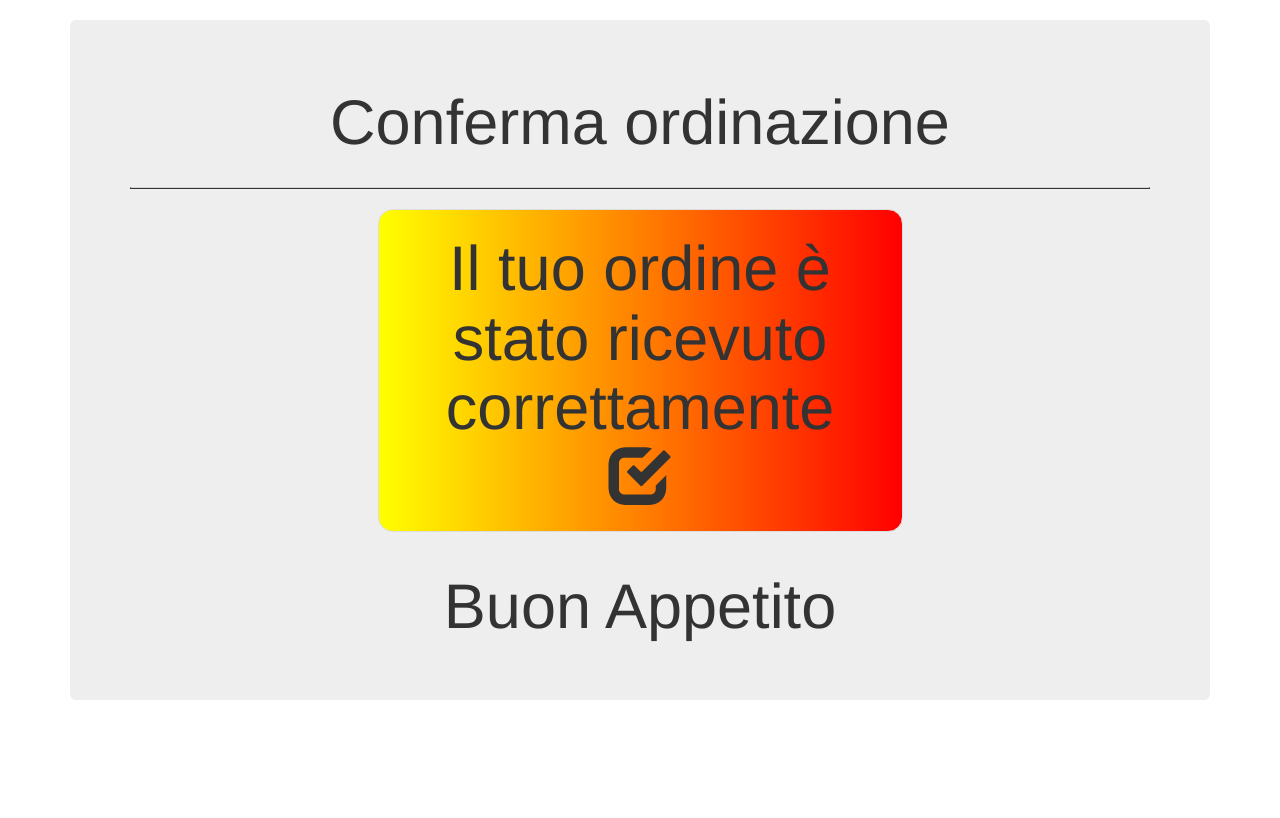
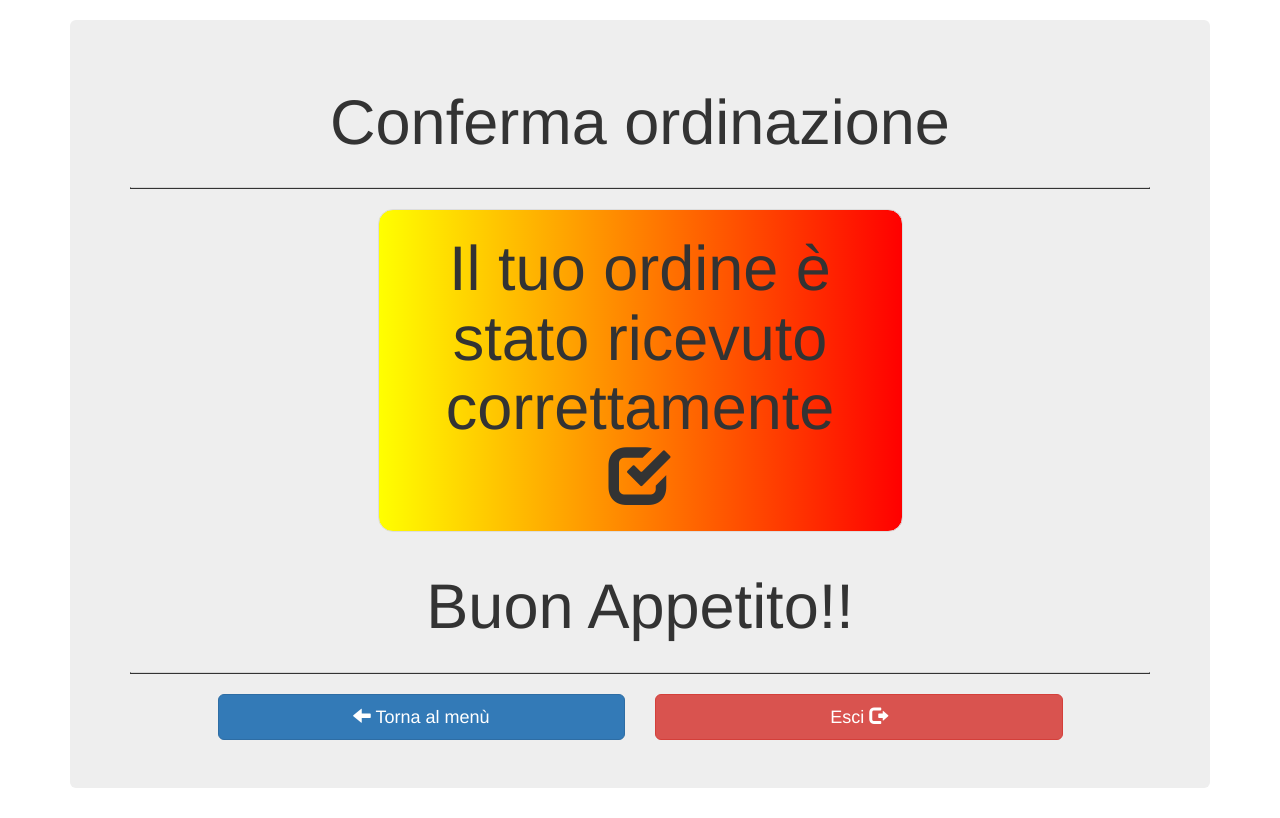
Before and after one commit to KevinConter/SE2_16_171880_173806_172310, a website: page web/final.html in a window 1280 px wide. Drawn offline with Linux system fonts and the light colour scheme.

Commit message:
Modificato il pulsante in resoconto.tpl; inseriti pulsanti per tornare al menù e per fare il logout in final.html.

```diff
--- a/web/final.html
+++ b/web/final.html
@@ -1,6 +1,5 @@
 <!DOCTYPE html>
 <html>
-
 	<head>
 		<title>Conferma ordinazione</title>
 		<meta charset="UTF-8">
@@ -11,20 +10,15 @@
 		<link href="css/general.css" rel="stylesheet" type="text/css">
 		<link href="css/final.css" rel="stylesheet" type="text/css">
 	</head>
-
 	<body>
-
 		<div class="container">
-
 			<div class="jumbotron">
-
 				<div class="row">
 		        	<div class="col-xs-12 col-sm-12 col-md-12 col-lg-12">
 						<h1 class="centra">Conferma ordinazione</h1>
 		            </div>
 		        </div>
 				<hr>
-
 		        <div class="row">
 		                <div class=" thumbnail col-xs-offset-2 col-xs-8 col-sm-offset-2 col-sm-8 col-md-offset-3 col-md-6 col-lg-offset-3 col-lg-6 sfondo">
 		                    <h1 class="centra">
@@ -34,11 +28,27 @@
 		                    </h1>
 		                </div>
 		        </div>
-
-		<h1 class="centra">Buon Appetito</h1>
-
+		        <div class="row">
+		        	<div class="col-xs-12 col-sm-12 col-md-12 col-lg-12">
+		        		<h1 class="centra">Buon Appetito!!</h1>
+		        	</div>
+		        </div>
+		        <hr>
+		        <div class="row">
+		        	<div class="col-xs-5 col-xs-offset-1">
+		        		<a href="/files/index.html" role="button" class="btn btn-lg btn-block btn-primary">
+		        			<span class="glyphicon glyphicon-arrow-left"> </span>
+		        			Torna al menù
+		        		</a>
+		        	</div>
+		        	<div class="col-xs-5">
+		        		<a href="/LogOut" role="button" class="btn btn-lg btn-block btn-danger">
+		        			Esci
+		        			<span class="glyphicon glyphicon-log-out"></span>
+		        		</a>
+		        	</div>
+		        </div>
 			</div>
 		</div>
 	</body>
-
 </html>
```
Also changed, not shown: 1 other file. Lines whose indentation alone changed are shown as unchanged.
